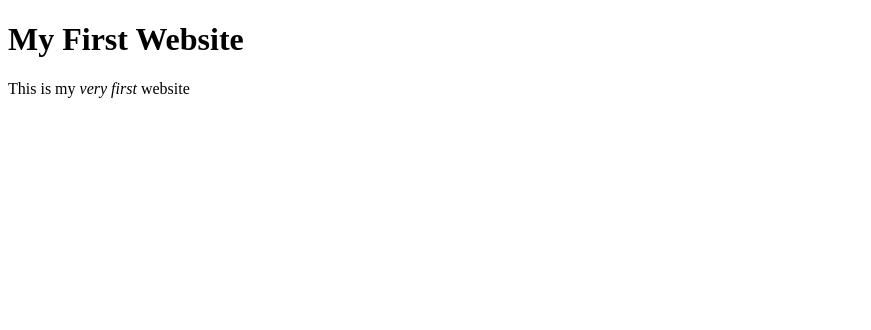
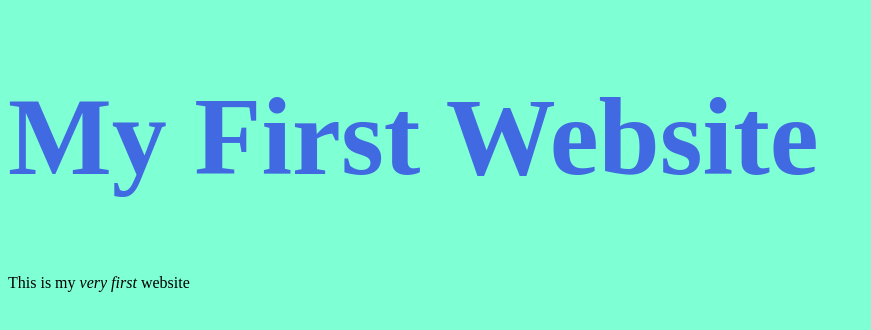
Before and after one commit to AShredder/first-website, a plain HTML site: page index.html in a window 1280 px wide. Shown: the whole page, without its empty margins (0-871 px from the left). Drawn offline with Linux system fonts and the light colour scheme.

Commit message:
add initial styles

```diff
--- a/index.html
+++ b/index.html
@@ -5,6 +5,7 @@
   <meta name="viewport" content="width=device-width, initial-scale=1.0">
   <meta http-equiv="X-UA-Compatible" content="ie=edge">
   <title>First Website</title>
+  <link rel="stylesheet" href="style.css">
 </head>
 <body>
   <h1>My First Website</h1>
--- /dev/null
+++ b/style.css
@@ -0,0 +1,8 @@
+body {
+  background-color: aquamarine;
+}
+
+h1 {
+  font-size: 110px;
+  color: royalblue;
+}
```
